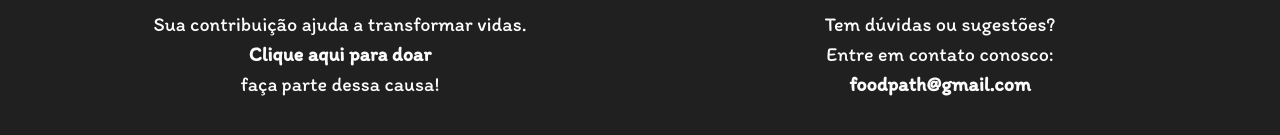
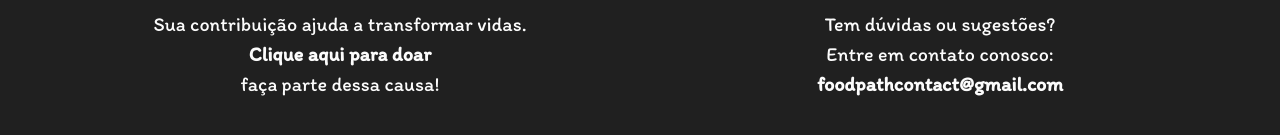
Before and after one commit to 2024-2-NCC2/Projeto1, a React (Vite) app in the folder client/: page / in a window 1280 px wide. Shown: the part 1105-1240 px from the top of the page. Built offline with nearby package versions, Linux system fonts and the light colour scheme.

Commit message:
fix: putting the right email

```diff
--- a/client/src/components/Footer.jsx
+++ b/client/src/components/Footer.jsx
@@ -29,7 +29,7 @@ const Footer = () => {
             <h2 id="contato">Contato</h2>
             <p>
               Tem dúvidas ou sugestões? <br/> Entre em contato conosco: <br/>
-              <a href="mailto:foodpath@gmail.com" className="underline"> foodpath@gmail.com</a>
+              <a href="mailto:foodpath@gmail.com" className="underline"> foodpathcontact@gmail.com</a>
             </p>
           </div>
         </div>
```
